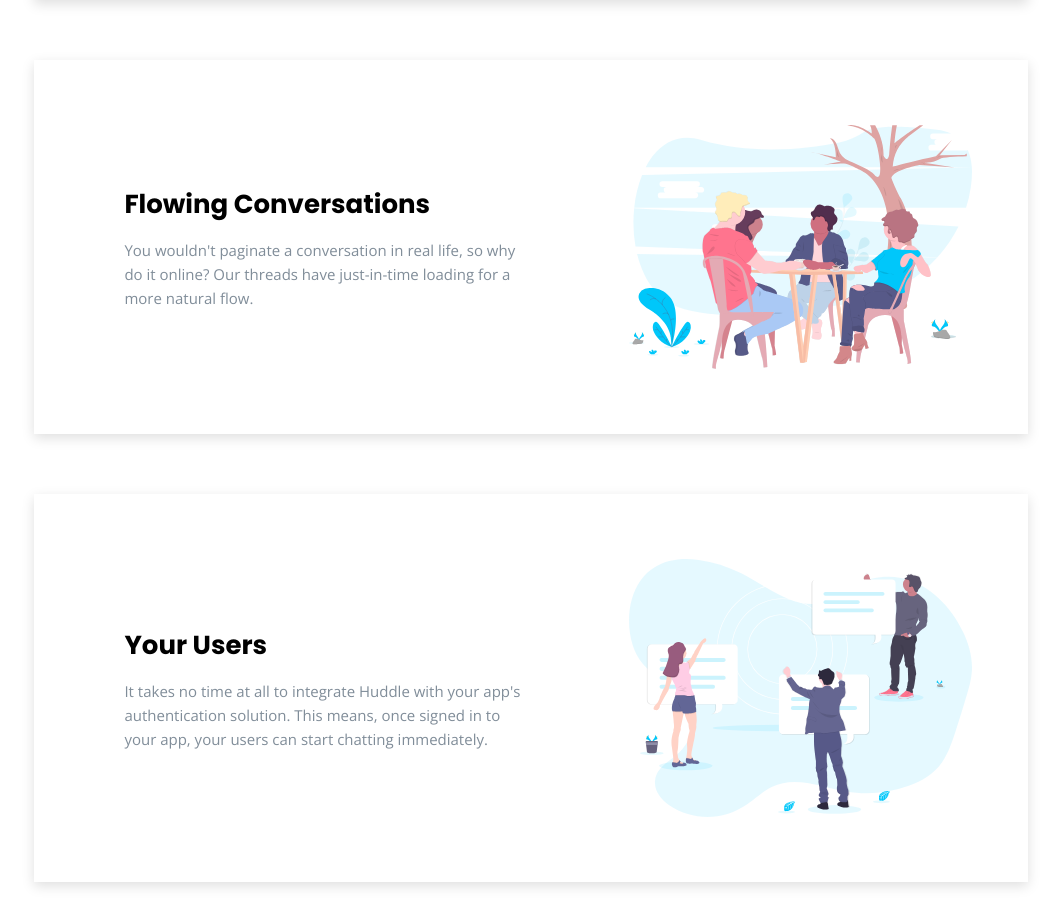
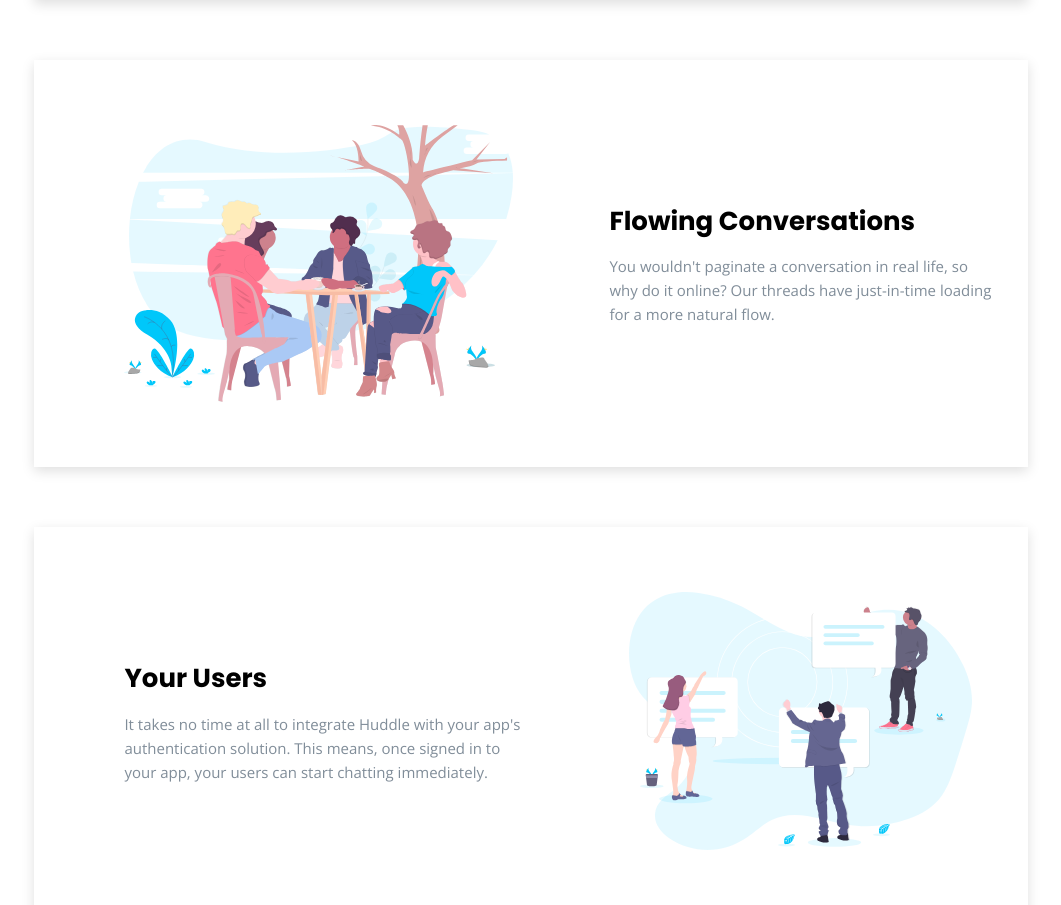
Before and after one commit to stormrageqb/Huddle, a React (Vite) app: page / in a window 1280 px wide. Shown: the part 1270-2175 px from the top of the page, without its empty margins (109-1170 px from the left). Built offline with nearby package versions, Linux system fonts and the light colour scheme.

Commit message:
Conditionally render alternate features card through index via map and props

```diff
--- a/src/components/Feature.jsx
+++ b/src/components/Feature.jsx
@@ -1,6 +1,7 @@
 import { StyledFeature } from "./styles/Feature.styled";
 import { cardData } from "../cardData";
 import styled from "styled-components";
+import { css } from "styled-components";
 
 const StyledFeatureText = styled.div`
   display: flex;
@@ -9,6 +10,14 @@ const StyledFeatureText = styled.div`
   justify-content: center;
   grid-column: 1 / 7;
   padding: 0 0 0 5rem;
+
+  ${(props) =>
+    props.alternate &&
+    css`
+      grid-column: 8 / -1;
+      padding: 0;
+    `}
+
   & h2 {
     font-family: ${({ theme }) => theme.font.headings};
     color: #000;
@@ -29,15 +38,23 @@ const StyledFeatureImage = styled.img`
   display: block;
   grid-column: 8 / -1;
   padding: 2rem;
+
+  ${(props) =>
+    props.alternate &&
+    css`
+      grid-column: 1 / 7;
+      grid-row: 1 / 2;
+      padding-left: 5rem;
+    `}
 `;
 const Feature = () => {
-  const featureList = cardData.map((feature) => (
+  const featureList = cardData.map((feature, index) => (
     <StyledFeature key={feature.id}>
-      <StyledFeatureText>
+      <StyledFeatureText alternate={index % 2 !== 0}>
         <h2>{feature.cardHeading}</h2>
         <p>{feature.cardText}</p>
       </StyledFeatureText>
-      <StyledFeatureImage src={feature.cardImg} />
+      <StyledFeatureImage alternate={index % 2 !== 0} src={feature.cardImg} />
     </StyledFeature>
   ));
 
```
